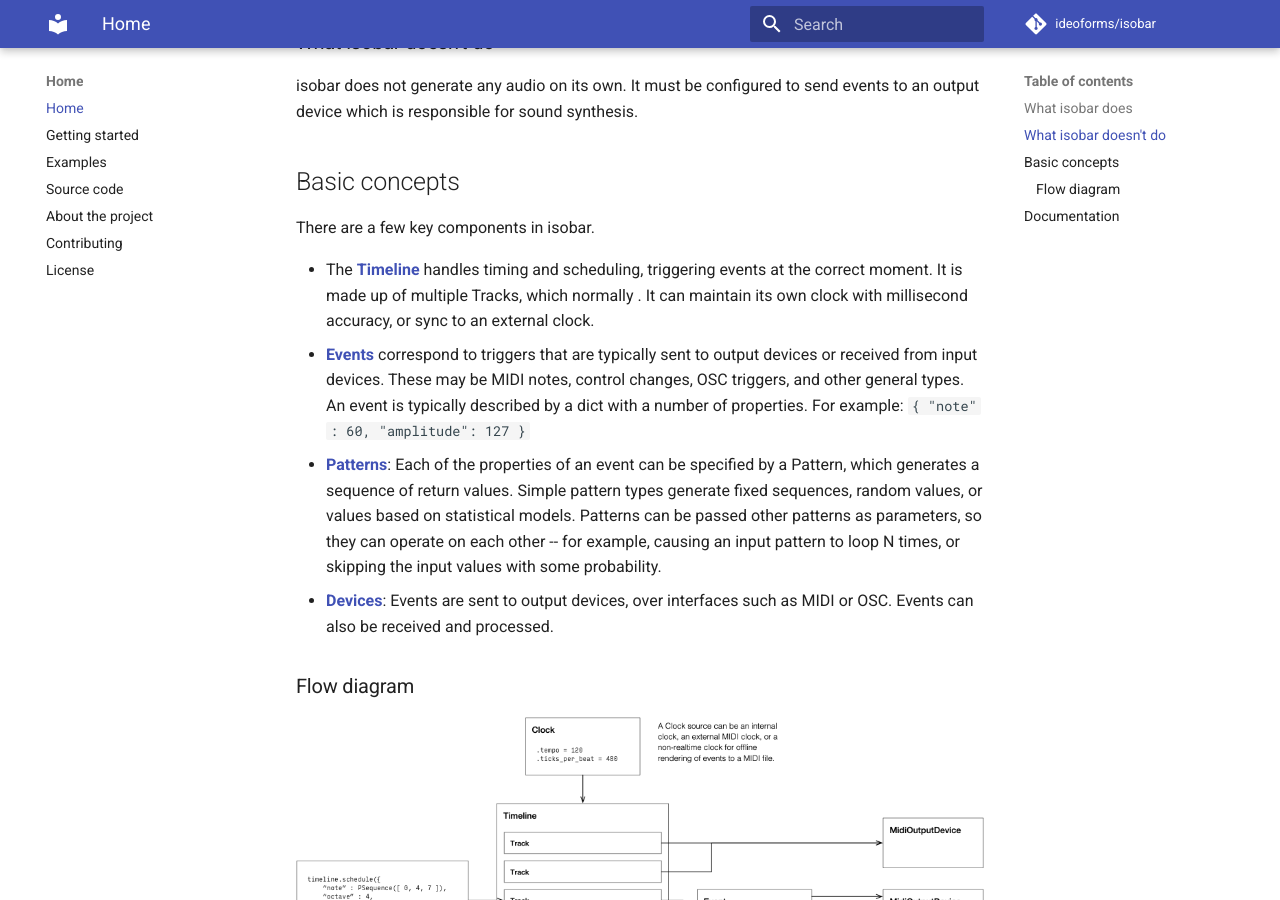
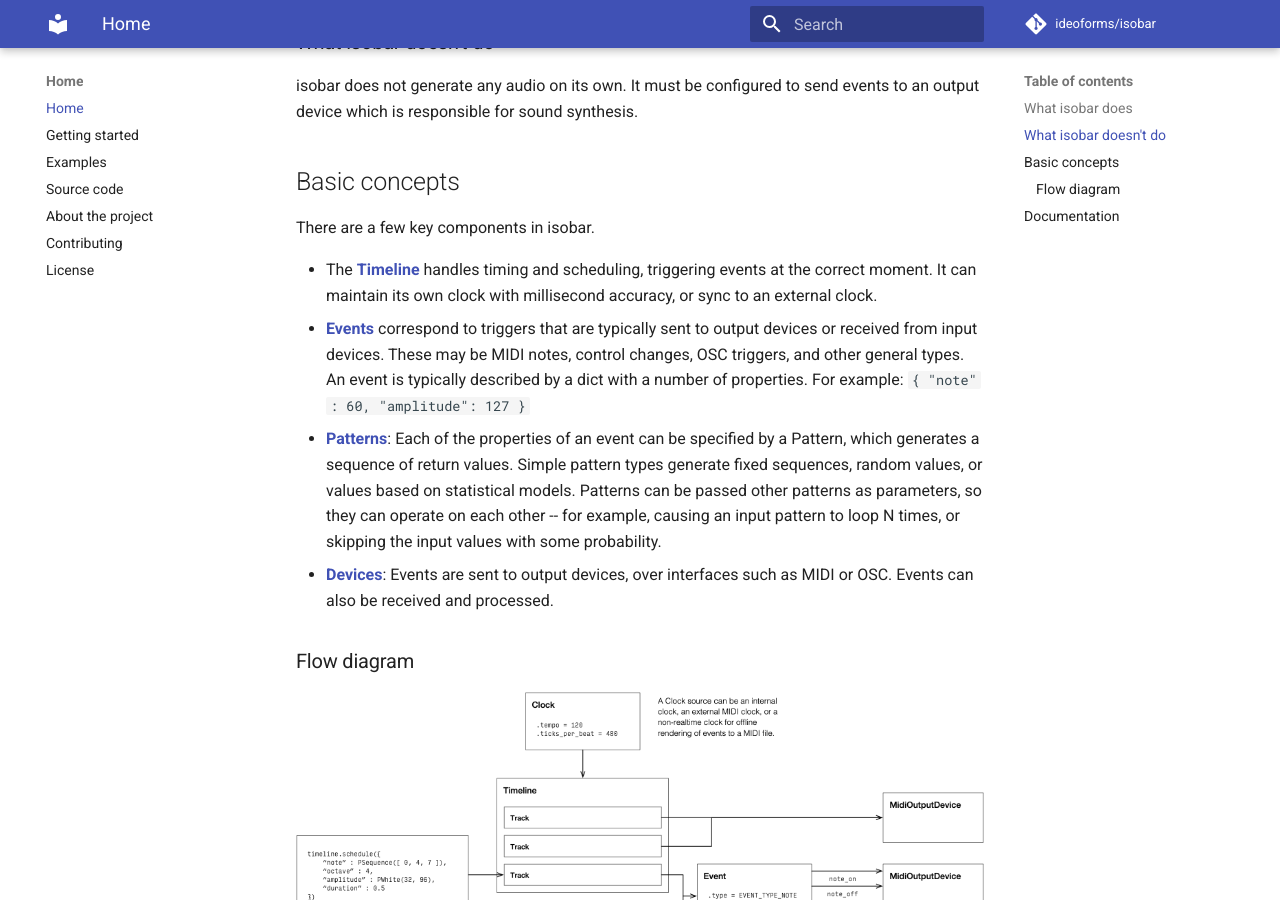
Before and after one commit to ideoforms/isobar, an MkDocs documentation site: the page built from docs/index.md, in a window 1280 px wide and 900 px high, scrolled down 640 px. Built offline with MkDocs 1.6.1 and Material for MkDocs 9.7.7, drawn with Linux system fonts in a browser that asks for light colours; comment, search, counter and statistics services are not loaded.

Commit message:
Docs: Minor fixes
Fixed typos in docs/index and docs/patterns/index.
Added inline HTML to enable user to click on isobar flow diagram and open it larger in a new tab.

```diff
--- a/docs/index.md
+++ b/docs/index.md
@@ -20,14 +20,15 @@
 
 There are a few key components in isobar.
 
-- The **[Timeline](timelines/index.md)** handles timing and scheduling, triggering events at the correct moment. It is made up of multiple Tracks, which normally . It can maintain its own clock with millisecond accuracy, or sync to an external clock.
+- The **[Timeline](timelines/index.md)** handles timing and scheduling, triggering events at the correct moment. It can maintain its own clock with millisecond accuracy, or sync to an external clock.
 - **[Events](events/index.md)** correspond to triggers that are typically sent to output devices or received from input devices. These may be MIDI notes, control changes, OSC triggers, and other general types. An event is typically described by a dict with a number of properties. For example: `{ "note" : 60, "amplitude": 127 }`
 - **[Patterns](patterns/index.md)**: Each of the properties of an event can be specified by a Pattern, which generates a sequence of return values. Simple pattern types generate fixed sequences, random values, or values based on statistical models. Patterns can be passed other patterns as parameters, so they can operate on each other -- for example, causing an input pattern to loop N times, or skipping the input values with some probability.
 - **[Devices](devices/index.md)**: Events are sent to output devices, over interfaces such as MIDI or OSC. Events can also be received and processed.
 
 ### Flow diagram
 
-![Flow Diagram](diagrams/Isobar Flow Diagram.png)
+<a href="diagrams/Isobar Flow Diagram.png" target="_blank"><img src="diagrams/Isobar Flow Diagram.png" alt="A flow diagram showing an overview isobar" rel="noopener noreferrer"/></a>
+
 
 ## Documentation
 
```
Also changed, not shown: docs/patterns/index.md (+1 -1 lines).
